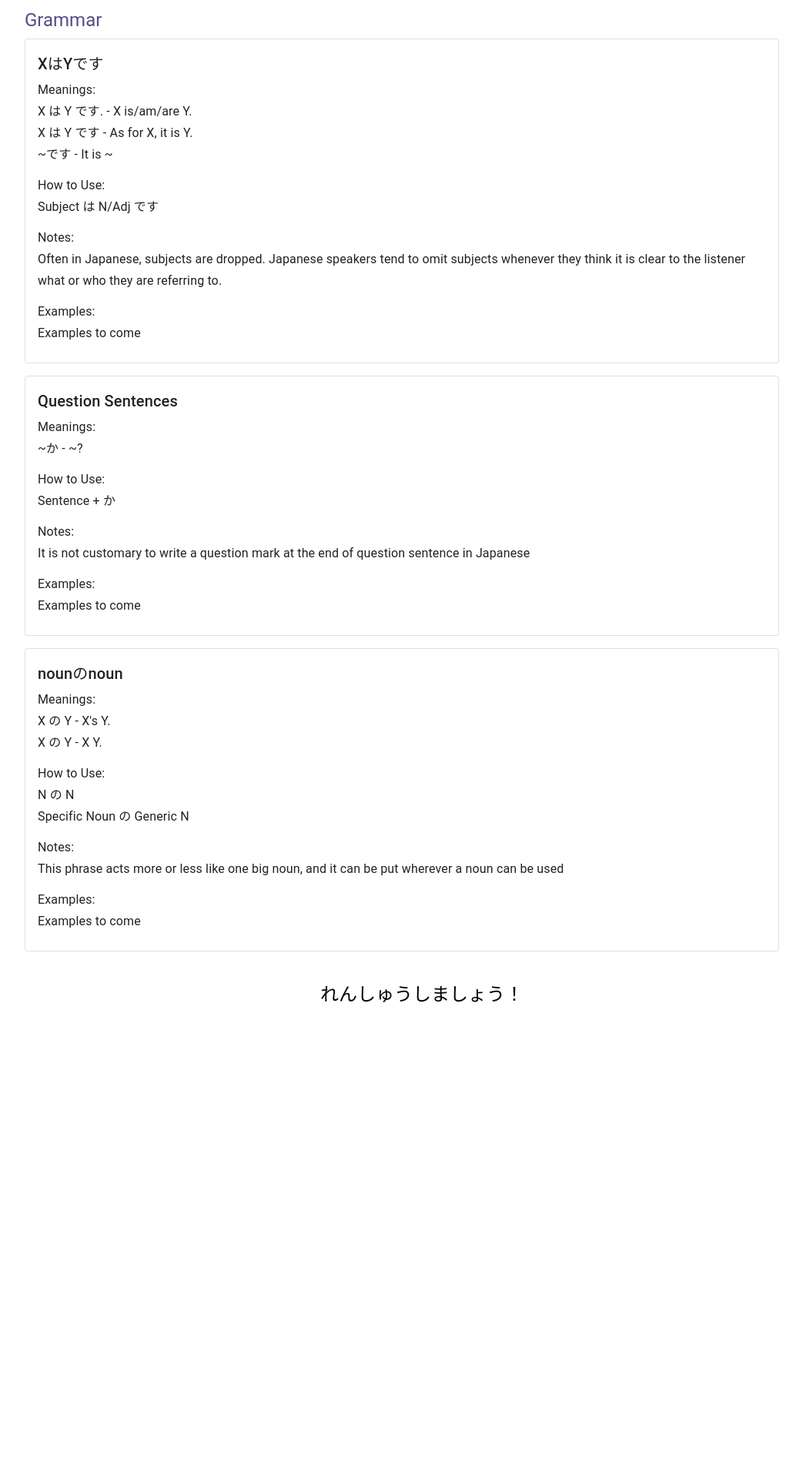
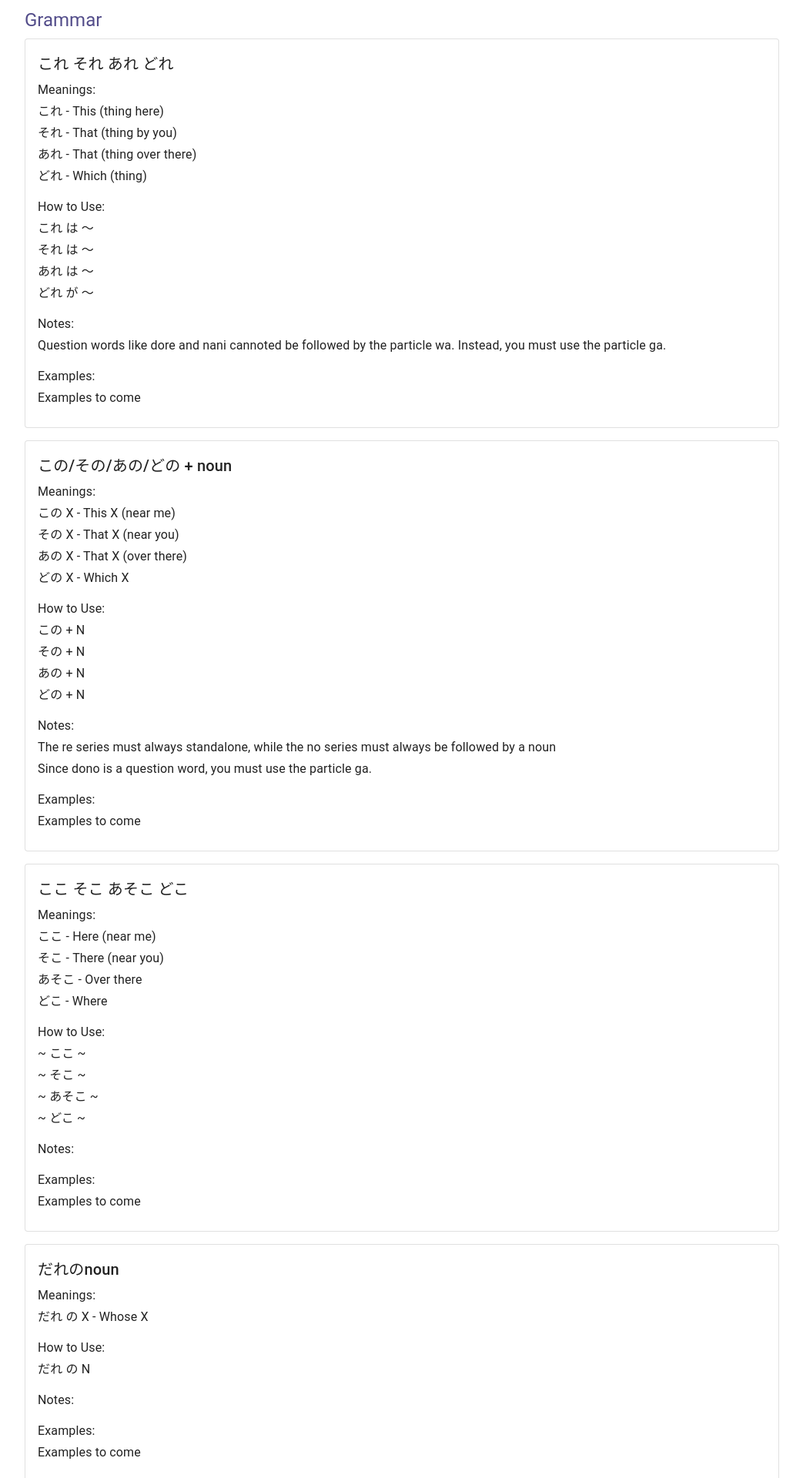
Before and after one commit to kramos577/JStudy, a React (Create React App) app in the folder frontend/: page /genki/1/study in a window 1280 px wide. Shown: the part 5660-7580 px from the top of the page at 77% size, without its empty margins (192-1235 px from the left). Before the commit the page ends 7032 px from the top, so only its background shows below. Built offline with nearby package versions, Linux system fonts and the light colour scheme.

Commit message:
Added Genki1 Ch 2 Grammar Content

```diff
--- a/frontend/src/content/genki/genki1/ch2.ts
+++ b/frontend/src/content/genki/genki1/ch2.ts
@@ -301,33 +301,91 @@ const content: ChapterContent = {
     ],
     grammar: [
         {
-            title: "XはYです",
+            title: "これ それ あれ どれ",
             meanings: [
-                { english: "X is/am/are Y.", japanese: "X は Y です." },
-                { english: "As for X, it is Y.", japanese: "X は Y です" },
-                { english: "It is ~", japanese: "~です" },
+                { english: "This (thing here)", japanese: "これ" },
+                { english: "That (thing by you)", japanese: "それ" },
+                { english: "That (thing over there)", japanese: "あれ" },
+                { english: "Which (thing)", japanese: "どれ" },
             ],
-            usages: ["Subject は N/Adj です"],
+            usages: ["これ は 〜", "それ は 〜", "あれ は 〜", "どれ が 〜"],
             notes: [
-                "Often in Japanese, subjects are dropped. Japanese speakers tend to omit subjects whenever they think it is clear to the listener what or who they are referring to.",
+                "Question words like dore and nani cannoted be followed by the particle wa. Instead, you must use the particle ga.",
             ],
             examples: ["Examples to come"],
         },
         {
-            title: "Question Sentences",
-            meanings: [{ english: "~?", japanese: "~か" }],
-            usages: ["Sentence + か"],
-            notes: ["It is not customary to write a question mark at the end of question sentence in Japanese"],
+            title: "この/その/あの/どの + noun",
+            meanings: [
+                { english: "This X (near me)", japanese: "この X" },
+                { english: "That X (near you)", japanese: "その X" },
+                { english: "That X (over there)", japanese: "あの X" },
+                { english: "Which X", japanese: "どの X" },
+            ],
+            usages: ["この + N", "その + N", "あの + N", "どの + N"],
+            notes: [
+                "The re series must always standalone, while the no series must always be followed by a noun",
+                "Since dono is a question word, you must use the particle ga.",
+            ],
             examples: ["Examples to come"],
         },
         {
-            title: "nounのnoun",
+            title: "ここ そこ あそこ どこ",
             meanings: [
-                { english: "X's Y.", japanese: "X の Y" },
-                { english: "X Y.", japanese: "X の Y" },
+                { english: "Here (near me)", japanese: "ここ" },
+                { english: "There (near you)", japanese: "そこ" },
+                { english: "Over there", japanese: "あそこ" },
+                { english: "Where", japanese: "どこ" },
             ],
-            usages: ["N の N", "Specific Noun の Generic N"],
-            notes: ["This phrase acts more or less like one big noun, and it can be put wherever a noun can be used"],
+            usages: ["~ ここ ~", "~ そこ ~", "~ あそこ ~", "~ どこ ~"],
+            notes: [],
+            examples: ["Examples to come"],
+        },
+        {
+            title: "だれのnoun",
+            meanings: [{ english: "Whose X", japanese: "だれ の X" }],
+            usages: ["だれ の N"],
+            notes: [],
+            examples: ["Examples to come"],
+        },
+        {
+            title: "nounも",
+            meanings: [
+                { english: "B too is X", japanese: "B も X です" },
+                { english: "B is X also", japanese: "B も X です" },
+            ],
+            usages: ["B も shared property です"],
+            notes: [
+                "In English, the word 'too' can be placed after the sentence as a whole. Not so in Japanese. mo must directly follow the subject, which is why it replaces wa.",
+                "We cannot use mo to describe a situation like the following: Our friend, Pat, has dual citizenship; Pat is Japanese, but at the same time, she is an American. To describe the second half of this situation, we cannot say Patto mo amerikajin desu because the senetence mean that Pat, in addition to somebody that has been mentioned, is an American. It is unnatural to say Patto wa amerikajin mo desu. Japanese speakers would say Patto wa amerikajin demo arimasu.",
+            ],
+            examples: ["Examples to come"],
+        },
+        {
+            title: "nounじゃないです",
+            meanings: [
+                { english: "X is not Y", japanese: "X は Y じゃないです" },
+                { english: "X is not Y", japanese: "X は Y じゃありません" },
+                { english: "X is not Y", japanese: "X は Y ではありません" },
+            ],
+            usages: ["Subject は N じゃないです", "Subject は N じゃありません", "Subject は N ではありません"],
+            notes: [
+                "janaidesu is more colloquial. jaarimasen is a more conservative speech style. dehaarimasen is formal and appropiate for writing.",
+                "You find several stylistic variants in negative sentences.",
+            ],
+            examples: ["Examples to come"],
+        },
+        {
+            title: "〜ね/〜よ",
+            meanings: [
+                { english: "~ right?", japanese: "〜ね" },
+                { english: "~ I tell you", japanese: "〜よ" },
+            ],
+            usages: ["Sentence + ね", "Sentence + よ"],
+            notes: [
+                "ne can be used if the speaker is seeking the listener's confirmation or agreement.",
+                "yo can be used if the speaker wants assure the listener of what has been said.",
+            ],
             examples: ["Examples to come"],
         },
     ],
```
